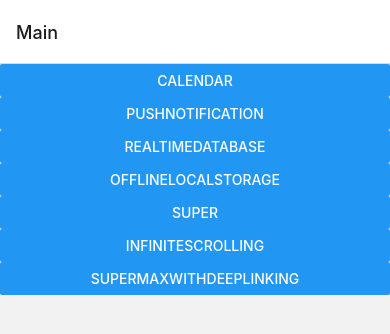
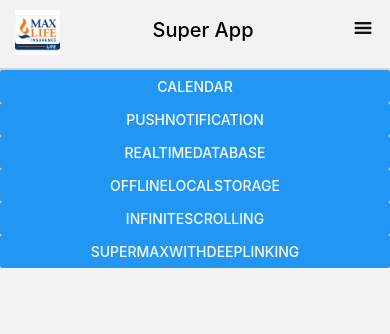
Before and after one commit to anujsharma0142/MLISuperApp, a React Native app: screen /Main in a window 390 px wide. Shown: the top 334 px of the page. Built offline with nearby package versions, Linux system fonts and the light colour scheme.

Commit message:
DONE FINAL CHANGES.

```diff
--- a/App.js
+++ b/App.js
@@ -1,4 +1,5 @@
 import {StyleSheet, Text, View} from 'react-native';
+import 'react-native-gesture-handler';
 import React from 'react';
 import AppNavigation from './src/components/AppNavigation';
 
--- a/package.json
+++ b/package.json
@@ -17,6 +17,7 @@
     "@react-native-firebase/database": "^18.4.0",
     "@react-native-firebase/firestore": "^18.4.0",
     "@react-native-firebase/storage": "^18.4.0",
+    "@react-navigation/drawer": "^6.6.3",
     "@react-navigation/native": "^6.1.7",
     "@react-navigation/native-stack": "^6.9.13",
     "react": "18.2.0",
@@ -26,8 +27,10 @@
     "react-native-calendars": "^1.1301.0",
     "react-native-datepicker": "^1.7.2",
     "react-native-document-picker": "^9.0.1",
+    "react-native-gesture-handler": "^2.12.1",
     "react-native-i18n": "^2.0.15",
     "react-native-modal-datetime-picker": "^17.1.0",
+    "react-native-reanimated": "^3.5.1",
     "react-native-safe-area-context": "^4.7.2",
     "react-native-screens": "^3.25.0",
     "react-native-vector-icons": "^10.0.0",
--- a/src/components/AppNavigation.js
+++ b/src/components/AppNavigation.js
@@ -3,7 +3,6 @@ import React from 'react';
 import {createNativeStackNavigator} from '@react-navigation/native-stack';
 import {NavigationContainer} from '@react-navigation/native';
 import Calendar from './screens/Calendar';
-import Index from './screens/Index';
 import Card from './screens/Card';
 import ImageUpload from './ImageUpload';
 import InfiniteScrolling from './screens/InfinityScrolling';
@@ -11,6 +10,7 @@ import Splash from './screens/SuperMax/splash/Splash';
 import SuperMax from './screens/SuperMax/SuperMax';
 import WebViewScreen from './screens/SuperMax/webviewscreen/WebViewScreen';
 import Todo from './screens/REALTIME/Todo';
+import SuperApp from './screens/SuperApp';
 
 const Stack = createNativeStackNavigator();
 
@@ -18,7 +18,11 @@ const AppNavigation = () => {
   return (
     <NavigationContainer>
       <Stack.Navigator>
-        <Stack.Screen name="Main" component={Index} />
+        <Stack.Screen
+          name="Main"
+          component={SuperApp}
+          options={{headerShown: false}}
+        />
         <Stack.Screen name="Calendar" component={Calendar} />
         <Stack.Screen name="OfflineImageUpload" component={ImageUpload} />
         <Stack.Screen name="InfinityScrolling" component={InfiniteScrolling} />
--- a/src/components/screens/Index.js
+++ /dev/null
@@ -1,32 +0,0 @@
-import {View, Text, Button, ScrollView} from 'react-native';
-import React from 'react';
-import Card from './Card';
-import Calendar from './Calendar';
-
-const Index = ({navigation}) => {
-  return (
-    <View>
-      <Button
-        title="Calendar"
-        onPress={() => navigation.navigate('Calendar')}
-      />
-      <Button title="PushNotification" />
-      <Button
-        title="RealTimeDataBase"
-        onPress={() => navigation.navigate('RealTime')}
-      />
-      <Button
-        title="OfflineLocalStorage"
-        onPress={() => navigation.navigate('OfflineImageUpload')}
-      />
-      <Button title="Super" />
-      <Button title="InfiniteScrolling" />
-      <Button
-        title="SuperMaxWithDeeplinking"
-        onPress={() => navigation.navigate('Splash')}
-      />
-    </View>
-  );
-};
-
-export default Index;
--- /dev/null
+++ b/src/components/screens/SuperApp.js
@@ -0,0 +1,109 @@
+import {
+  View,
+  Text,
+  Button,
+  ScrollView,
+  Image,
+  StyleSheet,
+  Pressable,
+} from 'react-native';
+import React from 'react';
+import Card from './Card';
+import Calendar from './Calendar';
+import {SafeAreaView} from 'react-native-safe-area-context';
+import Header from '../Header/Header';
+import Entypo from 'react-native-vector-icons/Entypo';
+
+const SuperApp = ({navigation}) => {
+  const MAX_LOGO = require('../../../assets/maxlife_lite.png');
+
+  return (
+    <SafeAreaView>
+      <View style={styles.headerContainer}>
+        <View>
+          <Image source={MAX_LOGO} style={styles.imageLogo} />
+        </View>
+        <Text
+          style={{
+            marginVertical: 13,
+            marginRight: 5,
+            fontSize: 20,
+            fontWeight: '500',
+            color: 'black',
+            textAlign: 'center',
+          }}>
+          Super App
+        </Text>
+        <Pressable onPress={() => alert('Menu Bar Pressed!')}>
+          <Entypo
+            name="menu"
+            style={{marginVertical: 10}}
+            size={24}
+            color="#111"
+          />
+        </Pressable>
+      </View>
+      {/* UNDERLINE ROW */}
+      <Text style={styles.textUnderline} />
+      <View>
+        <Button
+          title="Calendar"
+          onPress={() => navigation.navigate('Calendar')}
+        />
+        <Button title="PushNotification" />
+        <Button
+          title="RealTimeDataBase"
+          onPress={() => navigation.navigate('RealTime')}
+        />
+        <Button
+          title="OfflineLocalStorage"
+          onPress={() => navigation.navigate('OfflineImageUpload')}
+        />
+        <Button title="InfiniteScrolling" />
+        <Button
+          title="SuperMaxWithDeeplinking"
+          onPress={() => navigation.navigate('Splash')}
+        />
+      </View>
+    </SafeAreaView>
+  );
+};
+
+const styles = StyleSheet.create({
+  headerContainer: {
+    flexDirection: 'row',
+    justifyContent: 'space-between',
+    marginHorizontal: 15,
+    marginVertical: 5,
+  },
+  imageLogo: {
+    width: 45,
+    height: 45,
+    marginVertical: 5,
+  },
+  textUnderline: {
+    marginTop: 3,
+    height: 1,
+    borderColor: '#d3d3d3',
+    borderWidth: 1,
+  },
+  button: {
+    padding: 10,
+    borderRadius: 20,
+    borderWidth: 2,
+    borderColor: '#000',
+  },
+  buttonOn: {
+    backgroundColor: 'green',
+  },
+  buttonOff: {
+    backgroundColor: 'red',
+  },
+  buttonText: {
+    fontSize: 18,
+    fontWeight: 'bold',
+    color: '#fff',
+  },
+});
+
+export default SuperApp;
```
Also changed, not shown: 1 other file (tests, documents, lock files or other folders).
